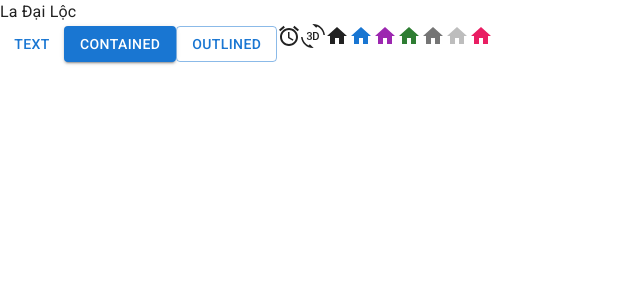
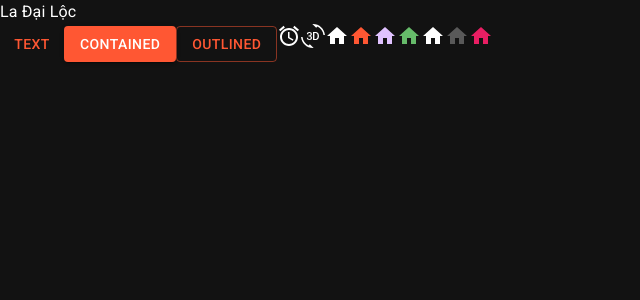
Before and after one commit to ladailoc/trello-web, a React (Vite) app: page / in a window 1280 px wide. Shown: the top 300 px of the page, without its empty margins (0-640 px from the left). Built offline with nearby package versions, Linux system fonts and the light colour scheme.

Commit message:
add theme

```diff
--- a/src/main.jsx
+++ b/src/main.jsx
@@ -2,10 +2,14 @@
 import ReactDOM from "react-dom/client";
 import App from "./App.jsx";
 import CssBaseline from "@mui/material/CssBaseline";
+import { ThemeProvider } from "@mui/material/styles";
+import theme from "./theme";
 
 ReactDOM.createRoot(document.getElementById("root")).render(
   <React.StrictMode>
-    <CssBaseline />
-    <App />
+    <ThemeProvider theme={theme}>
+      <CssBaseline />
+      <App />
+    </ThemeProvider>
   </React.StrictMode>
 );
--- /dev/null
+++ b/src/theme.js
@@ -0,0 +1,21 @@
+import { createTheme } from "@mui/material/styles";
+
+const theme = createTheme({
+  palette: {
+    mode: "dark",
+    primary: {
+      main: "#FF5733",
+      // light: will be calculated from palette.primary.main,
+      // dark: will be calculated from palette.primary.main,
+      // contrastText: will be calculated to contrast with palette.primary.main
+    },
+    secondary: {
+      main: "#E0C2FF",
+      light: "#F5EBFF",
+      // dark: will be calculated from palette.secondary.main,
+      contrastText: "#47008F",
+    },
+  },
+});
+
+export default theme;
```
